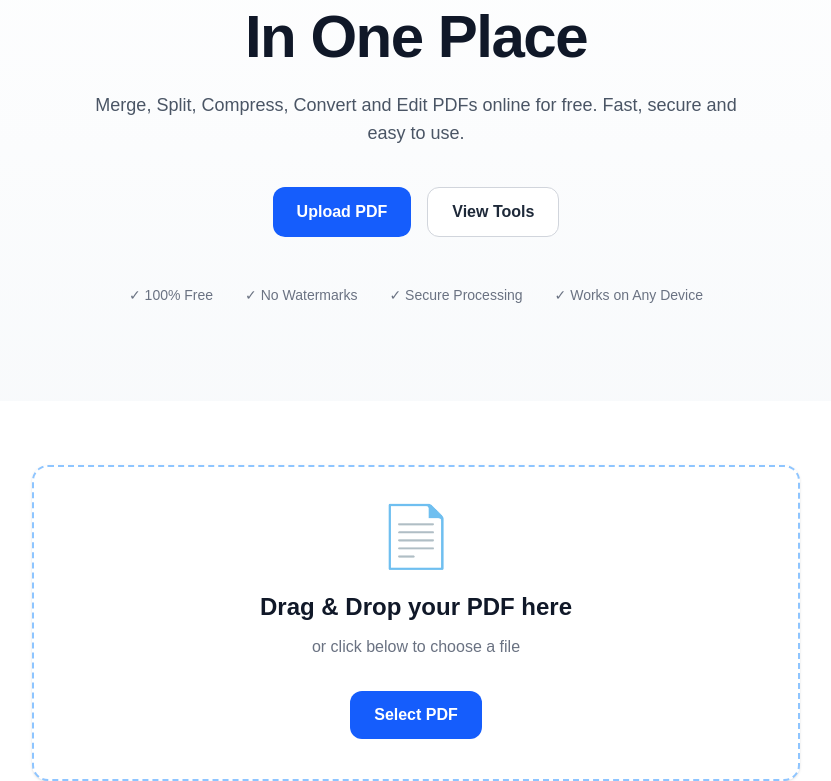
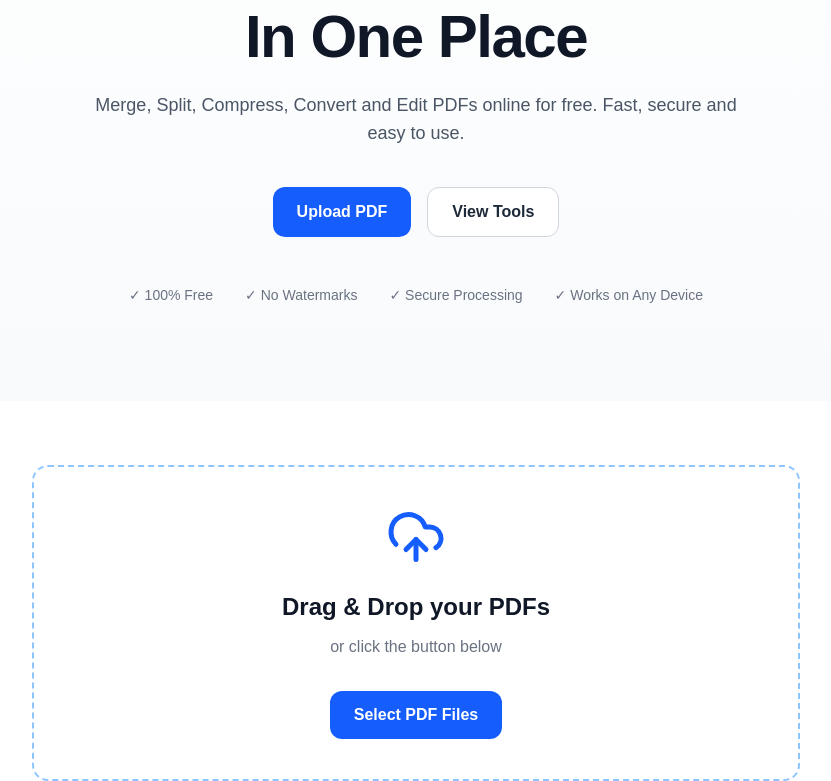
Before and after one commit to noumanali8718-netizen/pdfnest, a Next.js app: page / in a window 1280 px wide. Shown: the part 274-1055 px from the top of the page, without its empty margins (224-1055 px from the left). Built offline with nearby package versions, Linux system fonts and the light colour scheme.

Commit message:
Add reusable file size formatter

```diff
--- a/package.json
+++ b/package.json
@@ -9,6 +9,10 @@
     "lint": "eslint"
   },
   "dependencies": {
+    "@dnd-kit/core": "^6.3.1",
+    "@dnd-kit/sortable": "^10.0.0",
+    "@dnd-kit/utilities": "^3.2.2",
+    "file-saver": "^2.0.5",
     "lucide-react": "^1.27.0",
     "next": "16.2.12",
     "pdf-lib": "^1.17.1",
--- a/src/app/layout.tsx
+++ b/src/app/layout.tsx
@@ -2,6 +2,7 @@ import Header from "@/components/layout/Header";
 import type { Metadata } from "next";
 import { Geist, Geist_Mono } from "next/font/google";
 import "./globals.css";
+import ToastProvider from "@/components/providers/ToastProvider";
 
 const geistSans = Geist({
   variable: "--font-geist-sans",
@@ -29,10 +30,10 @@ export default function RootLayout({
       className={`${geistSans.variable} ${geistMono.variable} h-full antialiased`}
     >
       <body className={`${geistSans.variable} ${geistMono.variable}`}>
-        <Header />
-
-        {children}
-      </body>
+  <ToastProvider />
+  <Header />
+  {children}
+</body>
     </html>
   );
 }
--- /dev/null
+++ b/src/components/providers/ToastProvider.tsx
@@ -0,0 +1,13 @@
+"use client";
+
+import { Toaster } from "sonner";
+
+export default function ToastProvider() {
+  return (
+    <Toaster
+      richColors
+      position="top-right"
+      closeButton
+    />
+  );
+}
--- a/src/components/ui/Button.tsx
+++ b/src/components/ui/Button.tsx
@@ -2,26 +2,30 @@ type ButtonProps = {
   children: React.ReactNode;
   onClick?: () => void;
   variant?: "primary" | "secondary";
+  disabled?: boolean;
 };
 
 export default function Button({
   children,
   onClick,
   variant = "primary",
+  disabled = false,
 }: ButtonProps) {
   const baseClasses =
     "rounded-xl px-6 py-3 font-semibold transition duration-200";
 
   const variants = {
-    primary: "bg-blue-600 text-white hover:bg-blue-700",
+    primary:
+      "bg-blue-600 text-white hover:bg-blue-700 disabled:bg-blue-400 disabled:cursor-not-allowed",
     secondary:
-      "border border-gray-300 bg-white text-gray-800 hover:bg-gray-100",
+      "border border-gray-300 bg-white text-gray-800 hover:bg-gray-100 disabled:opacity-50 disabled:cursor-not-allowed",
   };
 
   return (
     <button
       type="button"
       onClick={onClick}
+      disabled={disabled}
       className={`${baseClasses} ${variants[variant]}`}
     >
       {children}
--- /dev/null
+++ b/src/components/ui/SortableFileItem.tsx
@@ -0,0 +1,71 @@
+"use client";
+import { formatFileSize } from "@/lib/fileUtils";
+import { CSS } from "@dnd-kit/utilities";
+import {
+  useSortable,
+} from "@dnd-kit/sortable";
+
+import { Trash2, GripVertical } from "lucide-react";
+
+type Props = {
+  file: File;
+  index: number;
+  onRemove: (index: number) => void;
+};
+
+export default function SortableFileItem({
+  file,
+  index,
+  onRemove,
+}: Props) {
+  const {
+    attributes,
+    listeners,
+    setNodeRef,
+    transform,
+    transition,
+  } = useSortable({
+    id: file.name + index,
+  });
+
+  const style = {
+    transform: CSS.Transform.toString(transform),
+    transition,
+  };
+
+  return (
+    <div
+      ref={setNodeRef}
+      style={style}
+      className="flex items-center justify-between rounded-lg bg-white p-4 shadow-sm"
+    >
+      <div className="flex items-center gap-4">
+
+        <div
+          {...attributes}
+          {...listeners}
+          className="cursor-grab text-gray-400"
+        >
+          <GripVertical size={20} />
+        </div>
+
+        <div>
+          <p className="font-medium">
+            📄 {file.name}
+          </p>
+
+          <p className="text-sm text-gray-500">
+            {formatFileSize(file.size)}
+          </p>
+        </div>
+      </div>
+
+      <button
+        onClick={() => onRemove(index)}
+        className="rounded-lg p-2 text-red-500 hover:bg-red-50"
+      >
+        <Trash2 size={18} />
+      </button>
+    </div>
+  );
+}
--- a/src/components/ui/UploadBox.tsx
+++ b/src/components/ui/UploadBox.tsx
@@ -1,57 +1,181 @@
 "use client";
 
-import { useRef, useState } from "react";
+import { useCallback, useState } from "react";
+import { useDropzone } from "react-dropzone";
+import { Trash2, UploadCloud } from "lucide-react";
+import { saveAs } from "file-saver";
+import { toast } from "sonner";
+
+import { mergePdf } from "@/lib/mergePdf";
 import Button from "./Button";
 
 export default function UploadBox() {
-  const [selectedFile, setSelectedFile] = useState<File | null>(null);
+  const [selectedFiles, setSelectedFiles] = useState<File[]>([]);
+  const [isMerging, setIsMerging] = useState(false);
 
-  const fileInputRef = useRef<HTMLInputElement>(null);
+  const onDrop = useCallback((acceptedFiles: File[]) => {
+    if (acceptedFiles.length > 0) {
+      setSelectedFiles((previous) => [
+        ...previous,
+        ...acceptedFiles,
+      ]);
+    }
+  }, []);
 
-  const handleSelectFile = (
-    event: React.ChangeEvent<HTMLInputElement>
-  ) => {
-    const file = event.target.files?.[0];
+  const {
+    getRootProps,
+    getInputProps,
+    open,
+    isDragActive,
+  } = useDropzone({
+    onDrop,
+    multiple: true,
+    noClick: true,
+    accept: {
+      "application/pdf": [".pdf"],
+    },
+  });
 
-    if (file) {
-      setSelectedFile(file);
+  const removeFile = (indexToRemove: number) => {
+    setSelectedFiles((previous) =>
+      previous.filter((_, index) => index !== indexToRemove)
+    );
+  };
+
+  const clearAllFiles = () => {
+    setSelectedFiles([]);
+  };
+
+  const handleMergePdf = async () => {
+    if (selectedFiles.length < 2) {
+      toast.error("Please select at least 2 PDF files.");
+      return;
+    }
+
+    try {
+      setIsMerging(true);
+
+      const mergedBytes = await mergePdf(selectedFiles);
+
+      const blob = new Blob([mergedBytes], {
+        type: "application/pdf",
+      });
+
+      saveAs(blob, "merged.pdf");
+
+      toast.success("PDF merged successfully!");
+    } catch (error) {
+      console.error(error);
+      toast.error("Something went wrong while merging.");
+    } finally {
+      setIsMerging(false);
     }
   };
 
+  const totalSize = selectedFiles.reduce(
+    (total, file) => total + file.size,
+    0
+  );
+
   return (
-    <div className="mx-auto mt-16 max-w-3xl rounded-2xl border-2 border-dashed border-blue-300 bg-white p-10 text-center shadow-sm">
-      <div className="text-6xl">📄</div>
+    <div className="mx-auto mt-16 max-w-3xl">
+      <div
+        {...getRootProps()}
+        className={`cursor-pointer rounded-2xl border-2 border-dashed p-10 text-center transition ${
+          isDragActive
+            ? "border-blue-600 bg-blue-50"
+            : "border-blue-300 bg-white"
+        }`}
+      >
+        <input {...getInputProps()} />
+
+        <UploadCloud
+          size={60}
+          className="mx-auto text-blue-600"
+        />
 
         <h2 className="mt-6 text-2xl font-bold text-gray-900">
-        {selectedFile
-          ? "File Selected Successfully"
-          : "Drag & Drop your PDF here"}
+          {isDragActive
+            ? "Drop your PDFs here"
+            : "Drag & Drop your PDFs"}
         </h2>
 
         <p className="mt-3 text-gray-500">
-        {selectedFile
-          ? selectedFile.name
-          : "or click below to choose a file"}
+          or click the button below
         </p>
 
         <div className="mt-8">
-        <input
-          ref={fileInputRef}
-          type="file"
-          accept=".pdf"
-          hidden
-          onChange={handleSelectFile}
-        />
-
-        <Button onClick={() => fileInputRef.current?.click()}>
-          {selectedFile ? "Choose Another PDF" : "Select PDF"}
+          <Button onClick={open}>
+            Select PDF Files
           </Button>
         </div>
+      </div>
 
-      {selectedFile && (
-        <p className="mt-6 text-sm text-green-600">
-          Size: {(selectedFile.size / 1024 / 1024).toFixed(2)} MB
+      {selectedFiles.length > 0 && (
+        <div className="mt-8 rounded-xl border bg-gray-50 p-6">
+
+          <div className="mb-6 flex flex-wrap items-center justify-between gap-4">
+
+            <div>
+              <p className="font-semibold text-gray-900">
+                {selectedFiles.length} File
+                {selectedFiles.length > 1 ? "s" : ""}
               </p>
+
+              <p className="text-sm text-gray-500">
+                Total Size: {(totalSize / 1024 / 1024).toFixed(2)} MB
+              </p>
+            </div>
+
+            <div className="flex gap-3">
+
+              <Button
+                variant="secondary"
+                onClick={clearAllFiles}
+              >
+                Clear All
+              </Button>
+
+              <Button
+                onClick={handleMergePdf}
+                disabled={isMerging}
+              >
+                {isMerging
+                  ? "Merging..."
+                  : "Merge PDFs"}
+              </Button>
+
+            </div>
+
+          </div>
+
+          <div className="space-y-3">
+            {selectedFiles.map((file, index) => (
+              <div
+                key={`${file.name}-${index}`}
+                className="flex items-center justify-between rounded-lg bg-white p-4 shadow-sm"
+              >
+                <div>
+                  <p className="font-medium">
+                    📄 {file.name}
+                  </p>
+
+                  <p className="text-sm text-gray-500">
+                    {(file.size / 1024 / 1024).toFixed(2)} MB
+                  </p>
+                </div>
+
+                <button
+                  onClick={() => removeFile(index)}
+                  className="rounded-lg p-2 text-red-500 transition hover:bg-red-50"
+                >
+                  <Trash2 size={18} />
+                </button>
+              </div>
+            ))}
+          </div>
+
+        </div>
       )}
     </div>
   );
--- /dev/null
+++ b/src/lib/fileUtils.ts
@@ -0,0 +1,3 @@
+export function formatFileSize(bytes: number) {
+  return (bytes / 1024 / 1024).toFixed(2) + " MB";
+}
--- /dev/null
+++ b/src/lib/mergePdf.ts
@@ -0,0 +1,32 @@
+import { PDFDocument } from "pdf-lib";
+
+export async function mergePdf(files: File[]) {
+  // Create a new empty PDF
+  const mergedPdf = await PDFDocument.create();
+
+  // Loop through every uploaded PDF
+  for (const file of files) {
+    // Convert the file into bytes
+    const fileBytes = await file.arrayBuffer();
+
+    // Load the PDF
+    const pdf = await PDFDocument.load(fileBytes);
+
+    // Copy all pages
+    const copiedPages = await mergedPdf.copyPages(
+      pdf,
+      pdf.getPageIndices()
+    );
+
+    // Add each page to the merged document
+    copiedPages.forEach((page) => {
+      mergedPdf.addPage(page);
+    });
+  }
+
+  // Save the merged PDF
+  const mergedBytes = await mergedPdf.save();
+
+  // Return the merged file
+  return mergedBytes;
+}
```
Also changed, not shown: 1 other file (tests, documents, lock files or other folders). Lines whose indentation alone changed are shown as unchanged.
